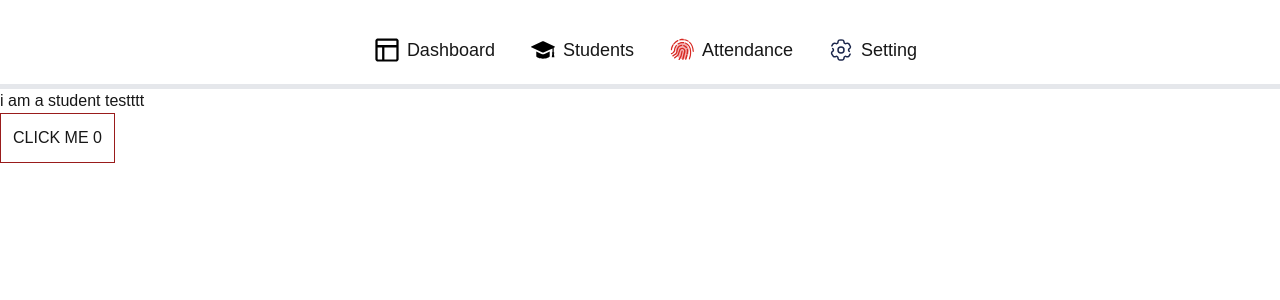
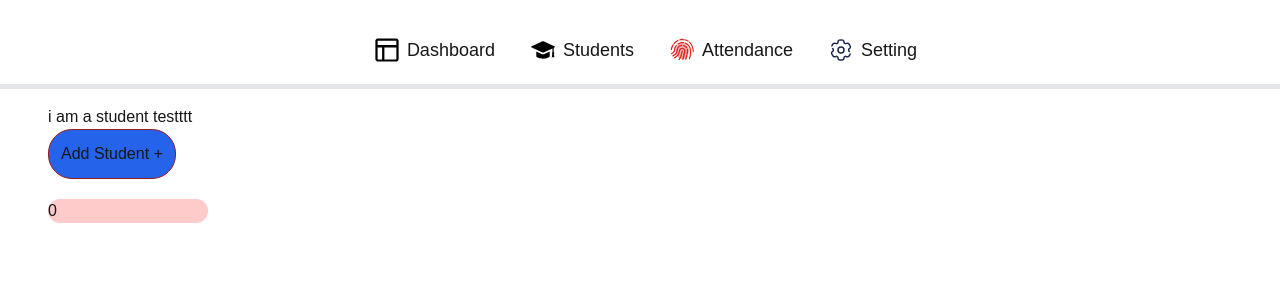
Before and after one commit to kumail-ahmad/Attendance, a Next.js app: page /pages/student in a window 1280 px wide. Shown: the top 300 px of the page. Built offline with nearby package versions, Linux system fonts and the light colour scheme.

Commit message:
designed button count

```diff
--- a/app/pages/student/page.js
+++ b/app/pages/student/page.js
@@ -8,11 +8,17 @@ const Page = () => {
     setCount((count) => count + 1);
   };
   return (
-    <div>
+    <div className="ml-12 mt-4 gap-4">
       <div>i am a student testttt</div>
-      <button onClick={handleClick} className="border border-red-800 p-3">
-        CLICK ME {count}
+      <button
+        onClick={handleClick}
+        className="border rounded-3xl bg-blue-600 border-red-800 p-3"
+      >
+        Add Student +
       </button>
+      <div className="bg-red-200 w-40 mt-5 items-center justify-center rounded-3xl">
+        {count}
+      </div>
     </div>
   );
 };
```
